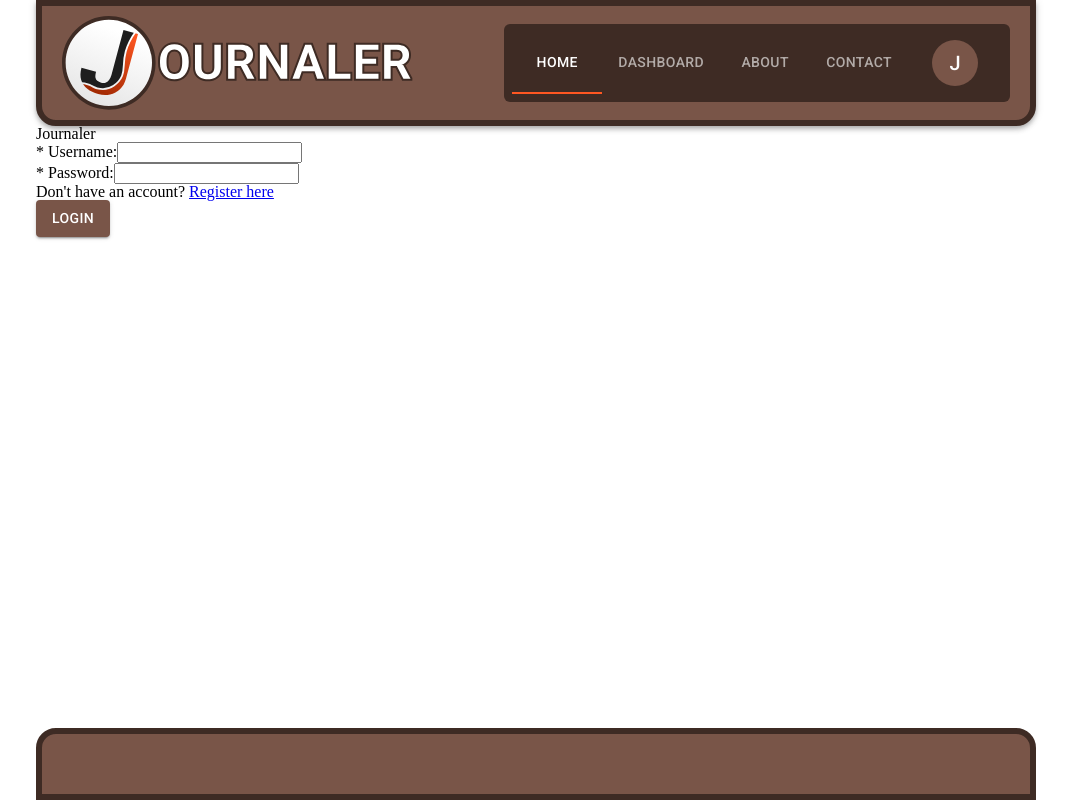
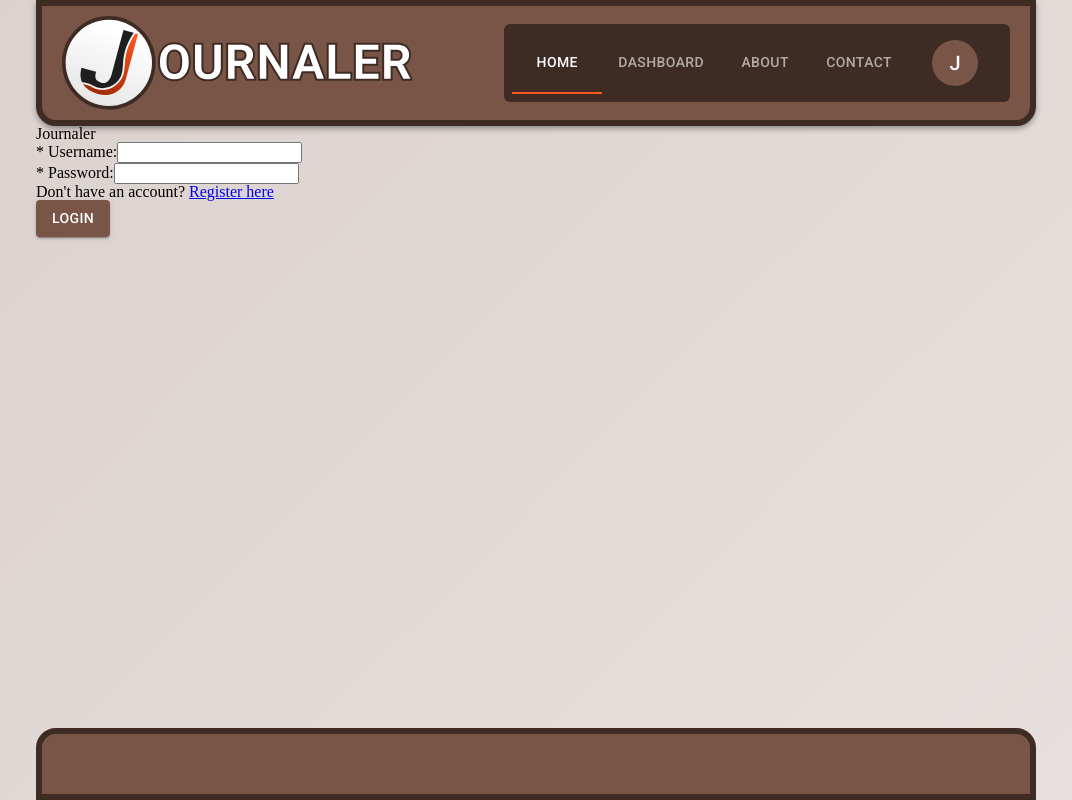
Before and after one commit to waylonturbes/journaler-frontend, a React (Create React App) app: page / in a window 1280 px wide. Shown: the whole page, without its empty margins (104-1176 px from the left). Built offline with nearby package versions, Linux system fonts and the light colour scheme.

Commit message:
feat: add background effect

```diff
--- a/src/components/base/Footer/DesktopFooter.tsx
+++ b/src/components/base/Footer/DesktopFooter.tsx
@@ -12,7 +12,9 @@
         borderColor: "primary.dark",
         borderRadius: "20px 20px 0px 0px",
       }}
-    ></Box>
+    >
+
+      </Box>
   );
 };
 
--- /dev/null
+++ b/src/styles/background.css
@@ -0,0 +1,18 @@
+body {
+  background: linear-gradient(-45deg, #efebe9, #d7ccc8, #bcaaa4);
+  background-size: 400% 400%;
+  animation: gradient 15s ease infinite;
+  height: 100vh;
+}
+
+@keyframes gradient {
+  0% {
+    background-position: 0% 50%;
+  }
+  50% {
+    background-position: 100% 50%;
+  }
+  100% {
+    background-position: 0% 50%;
+  }
+}
--- a/src/styles/index.css
+++ b/src/styles/index.css
@@ -1 +1,2 @@
 @import url("./reset");
+@import url("./background");
```
